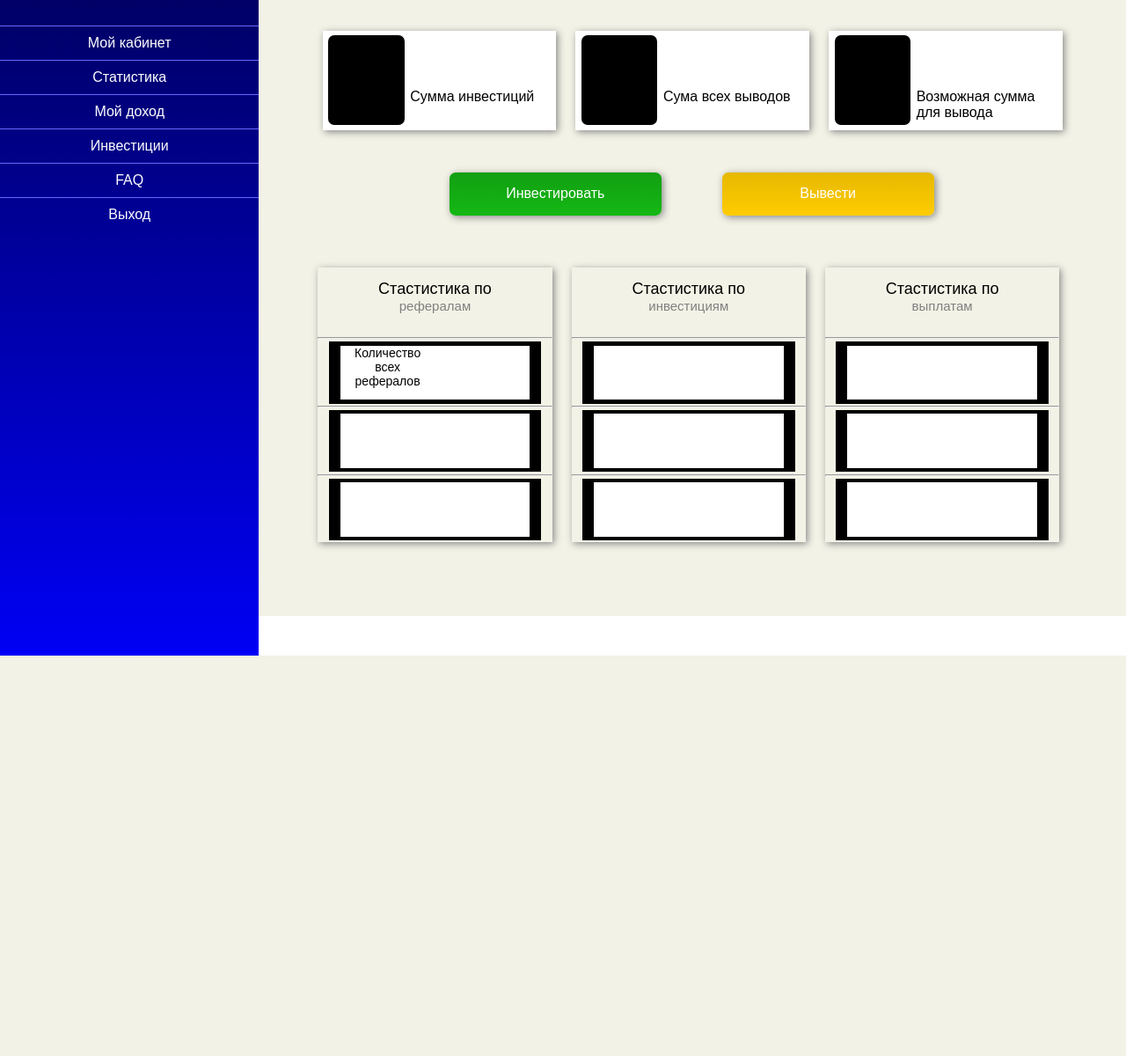
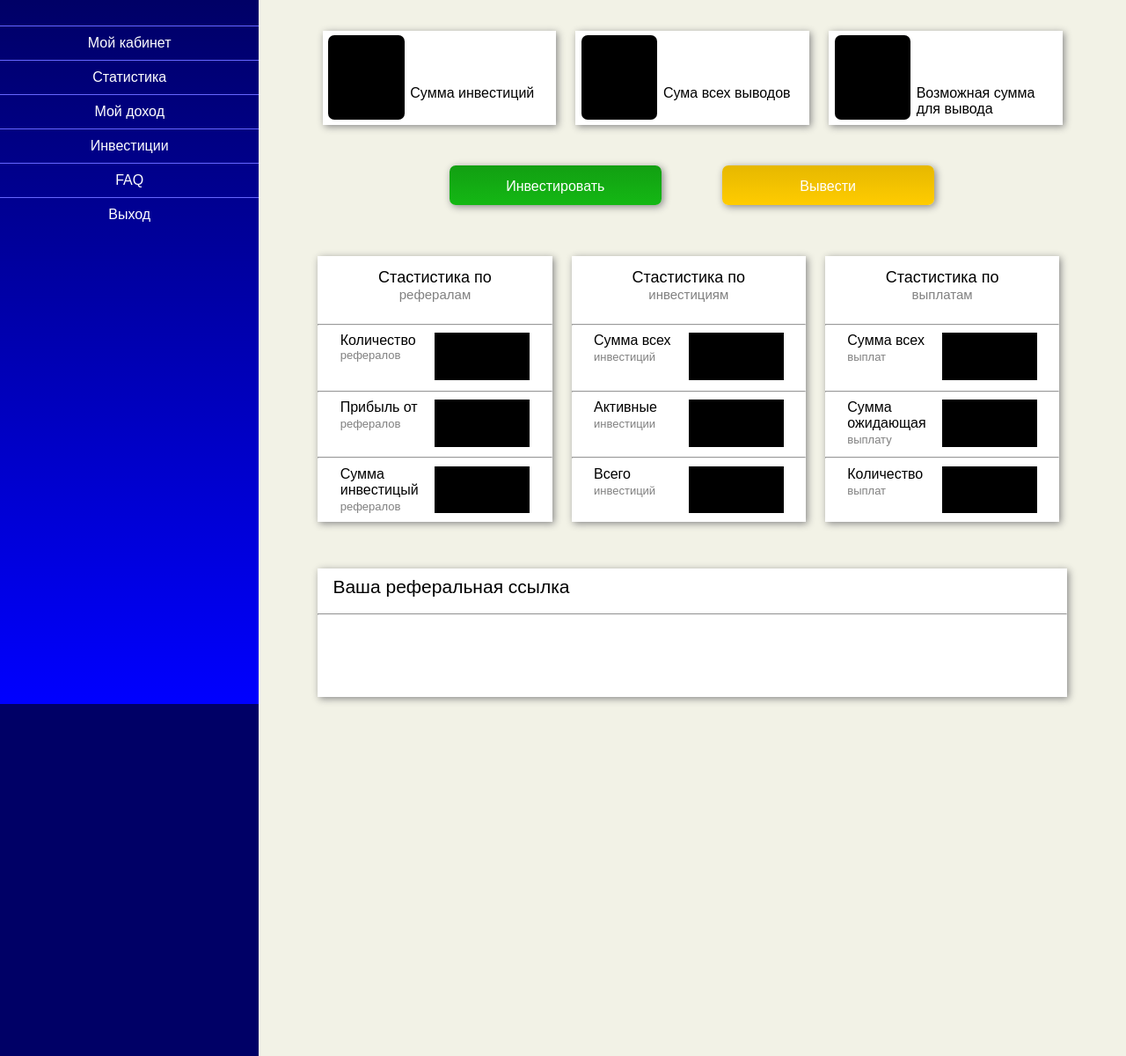
Before and after one commit to MainStar/mainstar.github.io, a PHP site: page /pages/myCabinet.html in a window 1280 px wide. Shown: the part 55-1255 px from the top of the page at 88% size. Before the commit the page ends 800 px from the top, so only its background shows below. Run offline with PHP 8.4, Linux system fonts and the light colour scheme.

Commit message:
Added fourth block

```diff
--- a/pages/myCabinet.html
+++ b/pages/myCabinet.html
@@ -95,9 +95,9 @@
 						<div class="statistic-block-value">
 							<div class="block-value">
 								<div class="block-value-summary">
-									<a>Количество всех <span><p>рефералов</span></p></a>
+									<a>Количество <span><p>рефералов</span></p></a>
 								</div>
-								<div class="">
+								<div class="block-value-static">
 
 								</div>
 							</div>
@@ -105,13 +105,23 @@
 						<hr>
 						<div class="statistic-block-value">
 							<div class="block-value">
+								<div class="block-value-summary">
+									<a>Прибыль от <span>рефералов</span></a>
+								</div>
+								<div class="block-value-static">
 
+								</div>
 							</div>
 						</div>
 						<hr>
 						<div class="statistic-block-value">
 							<div class="block-value">
+								<div class="block-value-summary">
+									<a>Сумма инвестицый <span>рефералов</span></a>
+								</div>
+								<div class="block-value-static">
 
+								</div>
 							</div>
 						</div>
 					</div>
@@ -126,19 +136,34 @@
 						<hr>
 						<div class="statistic-block-value">
 							<div class="block-value">
+								<div class="block-value-summary">
+									<a>Сумма всех <span>инвестиций</span></a>
+								</div>
+								<div class="block-value-static">
 
+								</div>
 							</div>
 						</div>
 						<hr>
 						<div class="statistic-block-value">
 							<div class="block-value">
+								<div class="block-value-summary">
+									<a>Активные <span>инвестиции</span></a>
+								</div>
+								<div class="block-value-static">
 
+								</div>
 							</div>
 						</div>
 						<hr>
 						<div class="statistic-block-value">
 							<div class="block-value">
+								<div class="block-value-summary">
+									<a>Всего <span>инвестиций</span></a>
+								</div>
+								<div class="block-value-static">
 
+								</div>
 							</div>
 						</div>
 					</div>
@@ -153,20 +178,48 @@
 						<hr>
 						<div class="statistic-block-value">
 							<div class="block-value">
+								<div class="block-value-summary">
+									<a>Сумма всех <span>выплат</span></a>
+								</div>
+								<div class="block-value-static">
 
+								</div>
 							</div>
 						</div>
 						<hr>
 						<div class="statistic-block-value">
 							<div class="block-value">
+								<div class="block-value-summary">
+									<a>Сумма ожидающая <span>выплату</span></a>
+								</div>
+								<div class="block-value-static">
 
+								</div>
 							</div>
 						</div>
 						<hr>
 						<div class="statistic-block-value">
 							<div class="block-value">
+								<div class="block-value-summary">
+									<a>Количество <span>выплат</span></a>
+								</div>
+								<div class="block-value-static">
 
+								</div>
 							</div>
+						</div>
+					</div>
+				</div>
+			</div>
+			<div class="content-04">
+				<div class="referal-block-static">
+					<div class="referal-block">
+						<div class="referal-block-header">
+							<a>Ваша реферальная ссылка</a>
+						</div>
+						<hr>
+						<div class="referal-block-link">
+
 						</div>
 					</div>
 				</div>
--- a/styles/myCabinet.css
+++ b/styles/myCabinet.css
@@ -33,7 +33,7 @@
 /* Main container */
 .main-container{
 	width: 100%;
-	height: 700px;
+	height: 1200px;
 	background: #000066;
 }
 /* ************** */
@@ -78,7 +78,7 @@
 }
 .content-01{
 	width: 99.8%;
-	height: 20%;
+	height: 11%;
 	padding: 1px;
 	margin-top: 20px;
 /*	background: rgb(88, 8, 115, 0.9);*/
@@ -132,7 +132,7 @@
 /* Content block 2 */
 .content-02{
 	width: 99.8%;
-	height: 7%;
+	height: 3.7%;
 	padding-top: 3.5%;
 	padding-bottom: 2%;
 }
@@ -181,7 +181,7 @@
 /* Content 03 */
 .content-03{
 	width: 100%;
-	height: 55%;
+	height: 31%;
 	padding-top: 1px;
 }
 .statistic-blocks{
@@ -198,6 +198,7 @@
 	padding-top: 1px;
 	box-shadow: 2px 2px 8px #888888;
 	display: inline-block;
+	background: white;
 }
 .statistic-block-header{
 	width: 95%;
@@ -229,17 +230,65 @@
 	height: 22%;
 	padding: 1px;
 	margin: 1% auto;
-	background: black;
 }
 .block-value{
 	width: 90%;
 	height: 90%;
+	padding-top: 1px;
 	margin: 1.5% auto;
-	background: white;
 }
 .block-value-summary{
 	width: 50%;
 	height: 90%;
-	text-align: center;
+	float: left;
+	display: inline-block;
 	font-size: 14px;
 }
+.block-value-summary > a{
+	font-size: 16px;
+}
+.block-value-summary > a > span{
+	font-size: 13px;
+	color: grey;
+}
+.block-value-static{
+	width: 50%;
+	height: 90%;
+	float: left;
+	background: black;
+}
+
+/* content 04 */
+.content-04{
+	width: 100%;
+	height: 15%;
+	padding-top: 1px;
+}
+.referal-block-static{
+	width: 90%;
+	height: 90%;
+	padding-top: 1px;
+	margin: 1% auto;
+}
+.referal-block{
+	width: 96%;
+	height: 90%;
+	margin: 1% auto;
+	box-shadow: 2px 2px 8px #888888;
+	background: white;
+}
+.referal-block-header{
+	width: 100%;
+	height: 35%;
+}
+.referal-block-header > a{
+	color: black;
+	font-size: 21px;
+	float: left;
+	margin-top: 1%;
+	margin-left: 2%;
+}
+.referal-block-link{
+	width: 100%;
+	height: 63.5%;
+}
```
